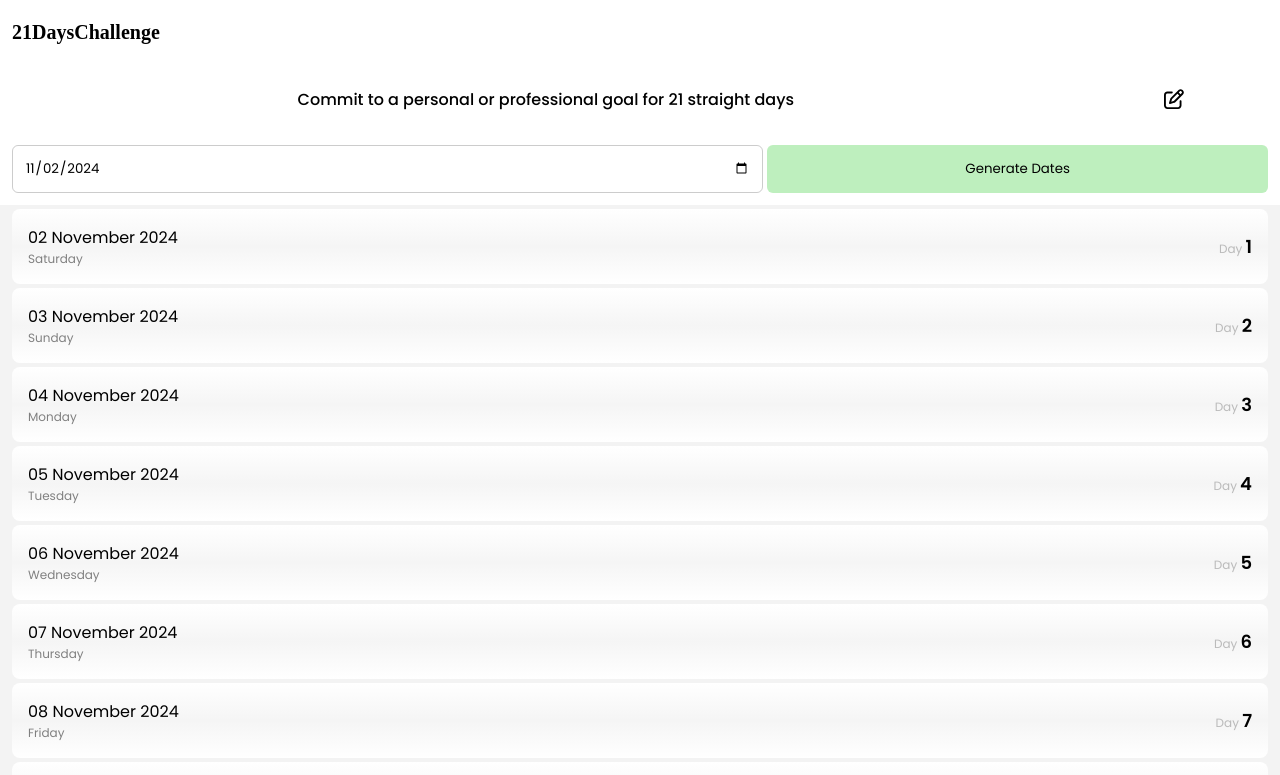
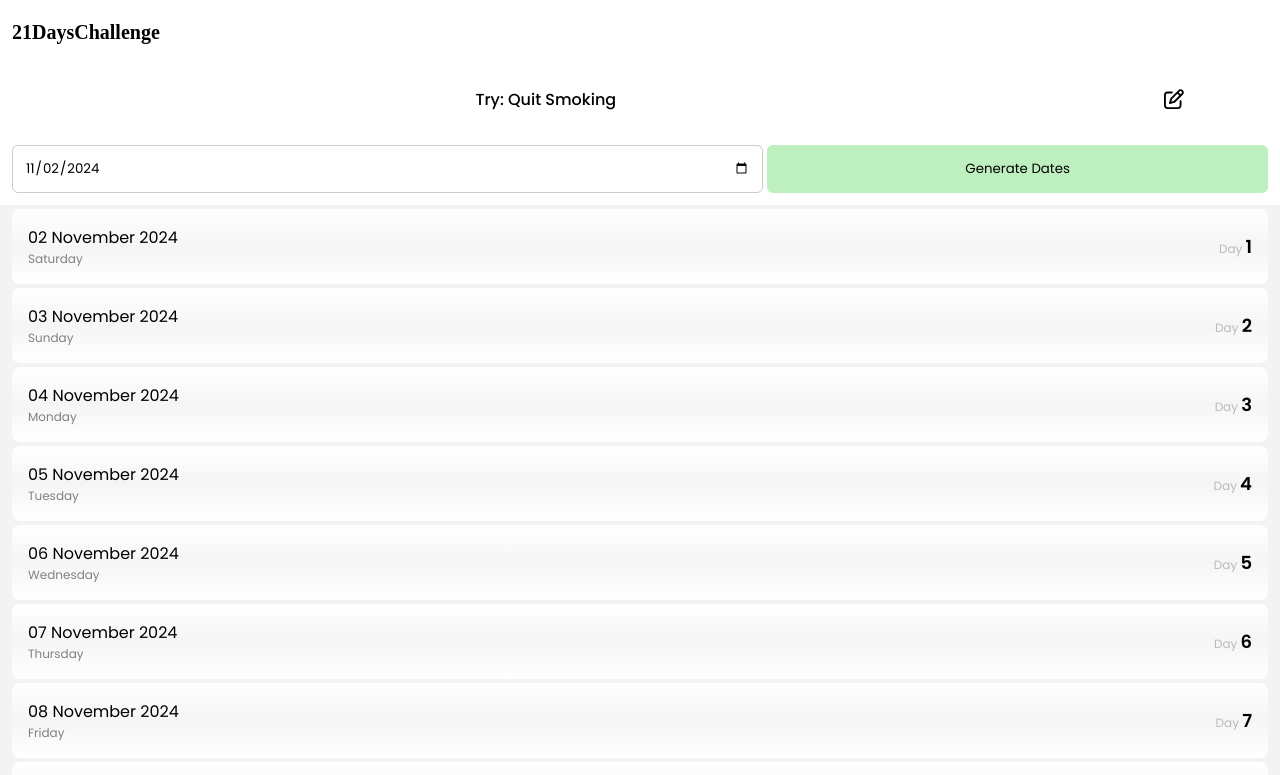
Before and after one commit to MohammadSameer01/21days, a plain HTML site: page index.html in a window 1280 px wide. Shown: the top 775 px of the page. Drawn offline with Linux system fonts and the light colour scheme; a web font is replaced by a local one.

Commit message:
Update index.html

```diff
--- a/index.html
+++ b/index.html
@@ -13,7 +13,7 @@
     />
 
     <meta name="theme-color" content="darkblue" />
-    <link rel="icon" type="jpg" href="assets/logo.jpg" />
+    <link rel="icon" href="assets/logo.jpg" />
 
     <meta
       name="description"
@@ -21,6 +21,7 @@
     />
 
     <link rel="stylesheet" href="styles.css" />
+
     <style>
       svg {
         height: 0;
@@ -43,9 +44,7 @@
       </div>
     </header>
     <div class="reasonDisplayer">
-      <div class="reason">
-        Commit to a personal or professional goal for 21 straight days
-      </div>
+      <div class="reason"><span>Try:</span> Quit Smoking</div>
       <div class="editButton">
         <svg xmlns="http://www.w3.org/2000/svg" viewBox="0 0 512 512">
           <!--!Font Awesome Free 6.6.0 by @fontawesome - https://fontawesome.com License - https://fontawesome.com/license/free Copyright 2024 Fonticons, Inc.-->
@@ -104,6 +103,14 @@
         </div>
       </div>
     </footer>
+
+    <script>
+      let allDivs = document.querySelectorAll("*");
+
+      allDivs.forEach((div) => {
+        div.classList.add("loadingClass");
+      });
+    </script>
     <script src="script.js"></script>
     <script>
       // Function to load saved state from localStorage
```
